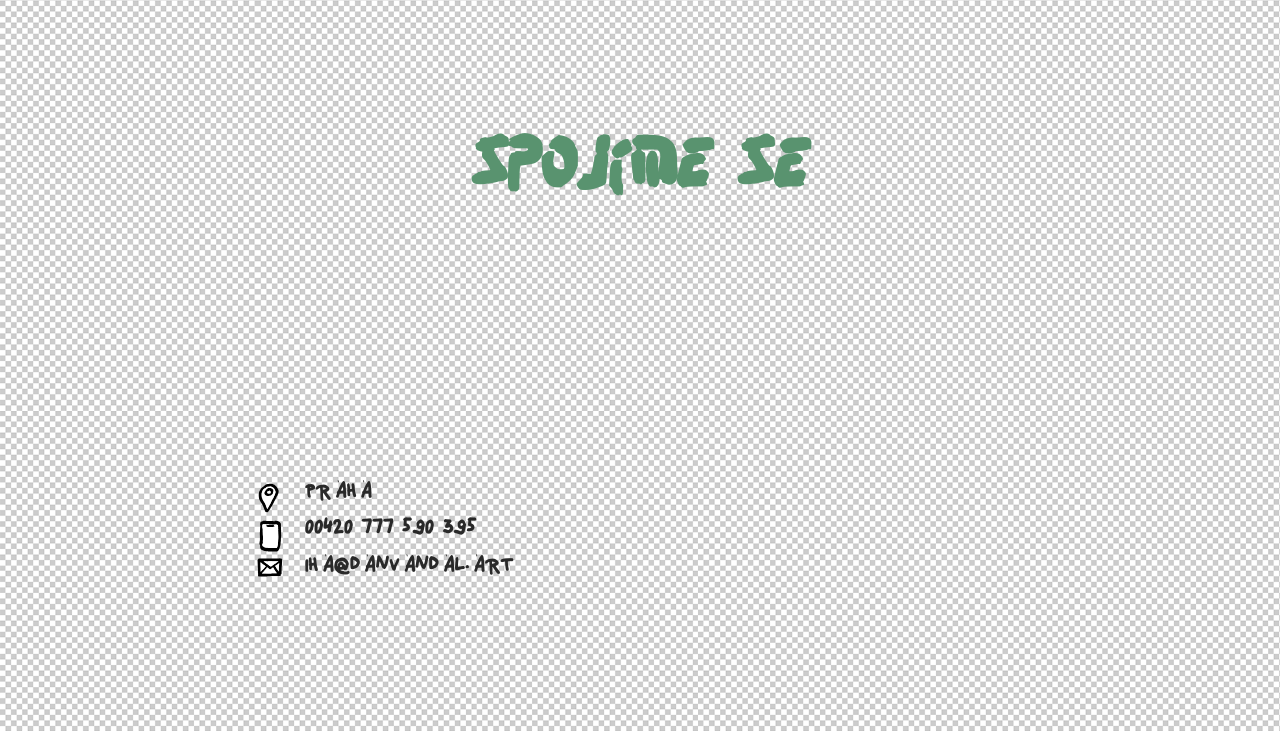
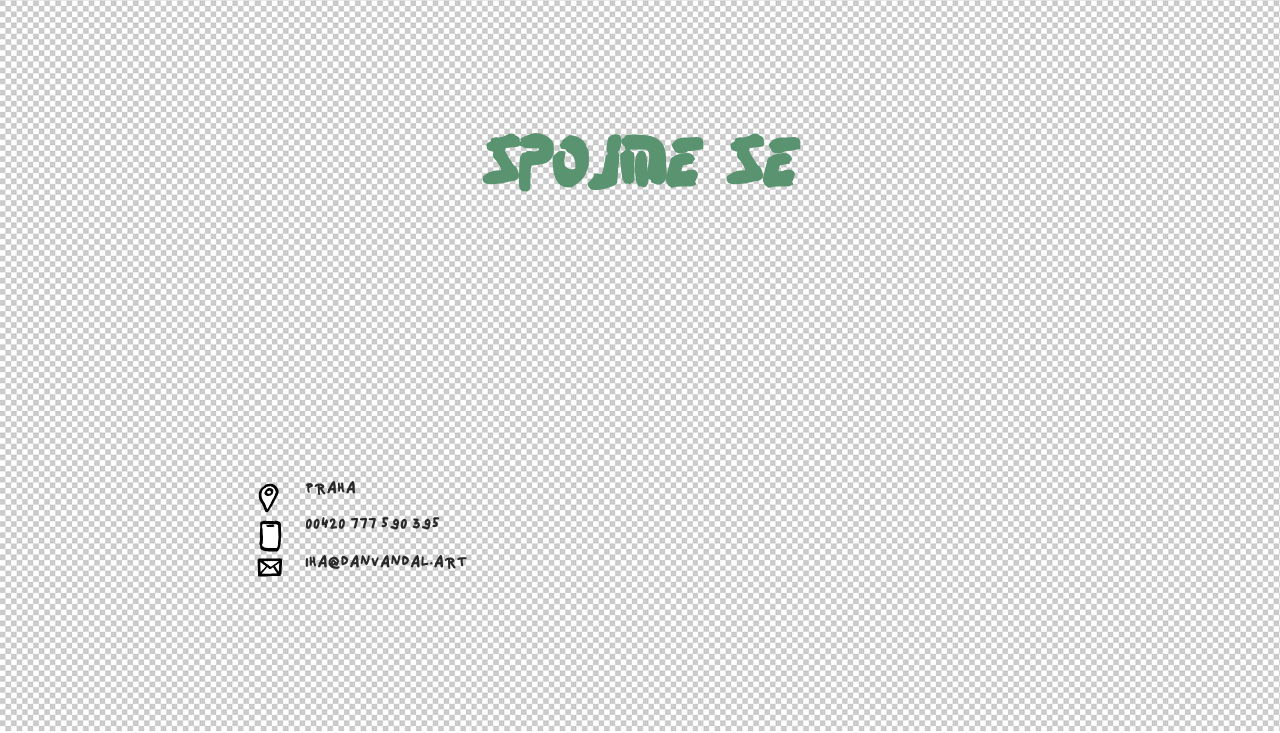
Before and after one commit to misslecter/danvandal, a website built with Parcel: page src/index.html in a window 1280 px wide. Shown: the part 2469-3202 px from the top of the page. Built offline with nearby package versions, Linux system fonts and the light colour scheme; a script that the page names is missing.

Commit message:
change font

```diff
--- a/src/index.html
+++ b/src/index.html
@@ -83,7 +83,7 @@
     </div>
 </section>
 <section id="contact" class="contact" data-js-selector="connect">
-    <h1>Spojíme se</h1>
+    <h1>Spojme se</h1>
     <div class="connect">
         <div class="connect__ruka" data-js-selector="ruka">
             <img src="./assets/ruka.svg"/>
```
Also changed, not shown: dist/Odstavec-Regular.1d2a1a71.otf, dist/Odstavec-Regular.3ed1d4ae.ttf, dist/index.html, src/assets/fonts/Odstavec-Regular.otf, src/assets/fonts/Odstavec-Regular.ttf.
